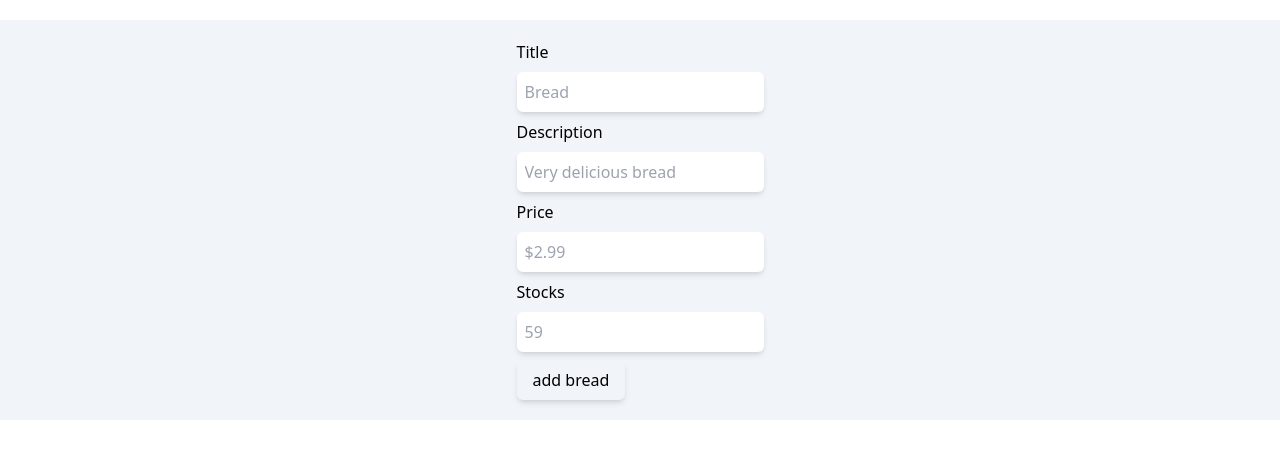
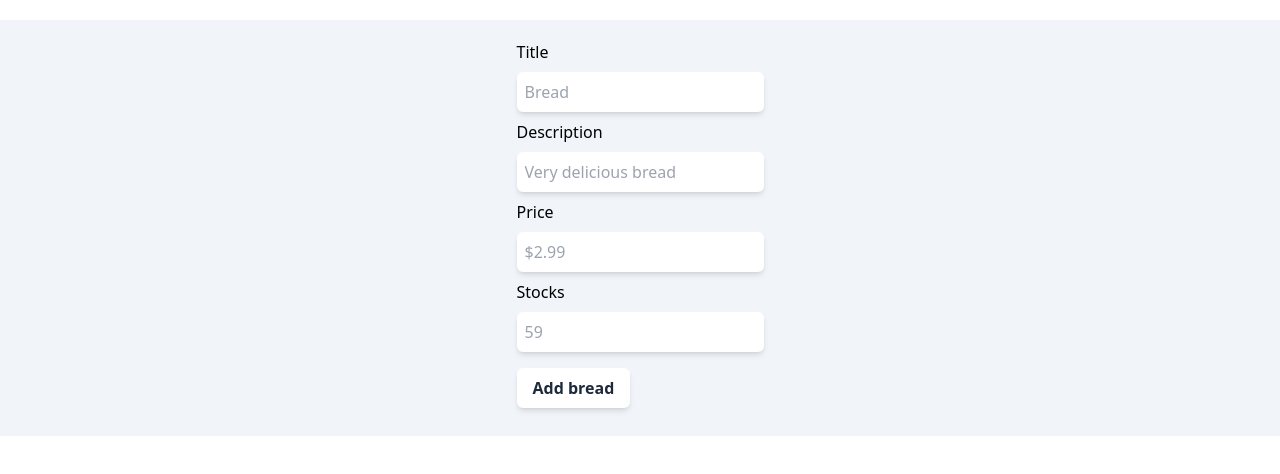
Before and after one commit to rukavain/fullstack-crud-app, a React (Vite) app in the folder react/: page / in a window 1280 px wide. Shown: the top 474 px of the page. Built offline with nearby package versions, Linux system fonts and the light colour scheme; no server answers.

Commit message:
added success-message and input component

```diff
--- a/react/src/components/Button.jsx
+++ b/react/src/components/Button.jsx
@@ -1,10 +1,10 @@
 import React from "react";
 
-const Button = ({ name, bg, onClick }) => {
+const Button = ({ name, onClick }) => {
     return (
         <button
             onClick={onClick}
-            className={`font-semibold transition bg-white py-2 px-4 my-2 shadow-md text-slate-800 rounded-md hover:text-white hover:bg-${bg}-600 text-center`}
+            className={`font-semibold transition bg-white py-2 px-4 my-2 shadow-md text-slate-800 rounded-md hover:text-white hover:bg-slate-800 text-center`}
         >
             {name}
         </button>
--- /dev/null
+++ b/react/src/components/SuccessMessage.jsx
@@ -0,0 +1,14 @@
+import React from "react";
+
+const SuccessMessage = ({ message, hide }) => {
+    return (
+        <h1
+            onClick={() => hide("")}
+            className="font-semibold text-center my-2 py-2 px-4 bg-white shadow-md rounded-md"
+        >
+            {message}
+        </h1>
+    );
+};
+
+export default SuccessMessage;
--- a/react/src/pages/Create.jsx
+++ b/react/src/pages/Create.jsx
@@ -3,6 +3,7 @@ import { useState, useEffect } from "react";
 import Input from "../components/Input";
 import Button from "../components/Button";
 import axios from "axios";
+import SuccessMessage from "../components/SuccessMessage";
 
 const Create = () => {
     const [title, setTitle] = useState("");
@@ -34,7 +35,12 @@ const Create = () => {
 
     return (
         <>
-            {successMessage && <h1>{successMessage}</h1>}
+            {successMessage && (
+                <SuccessMessage
+                    message={successMessage}
+                    hide={setSuccessMessage}
+                />
+            )}
             <form>
                 <div>
                     <h1>Title</h1>
@@ -72,14 +78,12 @@ const Create = () => {
                         onChangeValue={setStocks}
                     />
                 </div>
-                <button
-                    className="py-2 px-4 rounded-md shadow-md"
-                    type="submit"
+                <Button
+                    name={"Add bread"}
+                    bg={`green`}
+                    type={"submit"}
                     onClick={createBread}
-                >
-                    {" "}
-                    add bread{" "}
-                </button>
+                />
             </form>
         </>
     );
```
Also changed, not shown: 1 other file (tests, documents, lock files or other folders).
